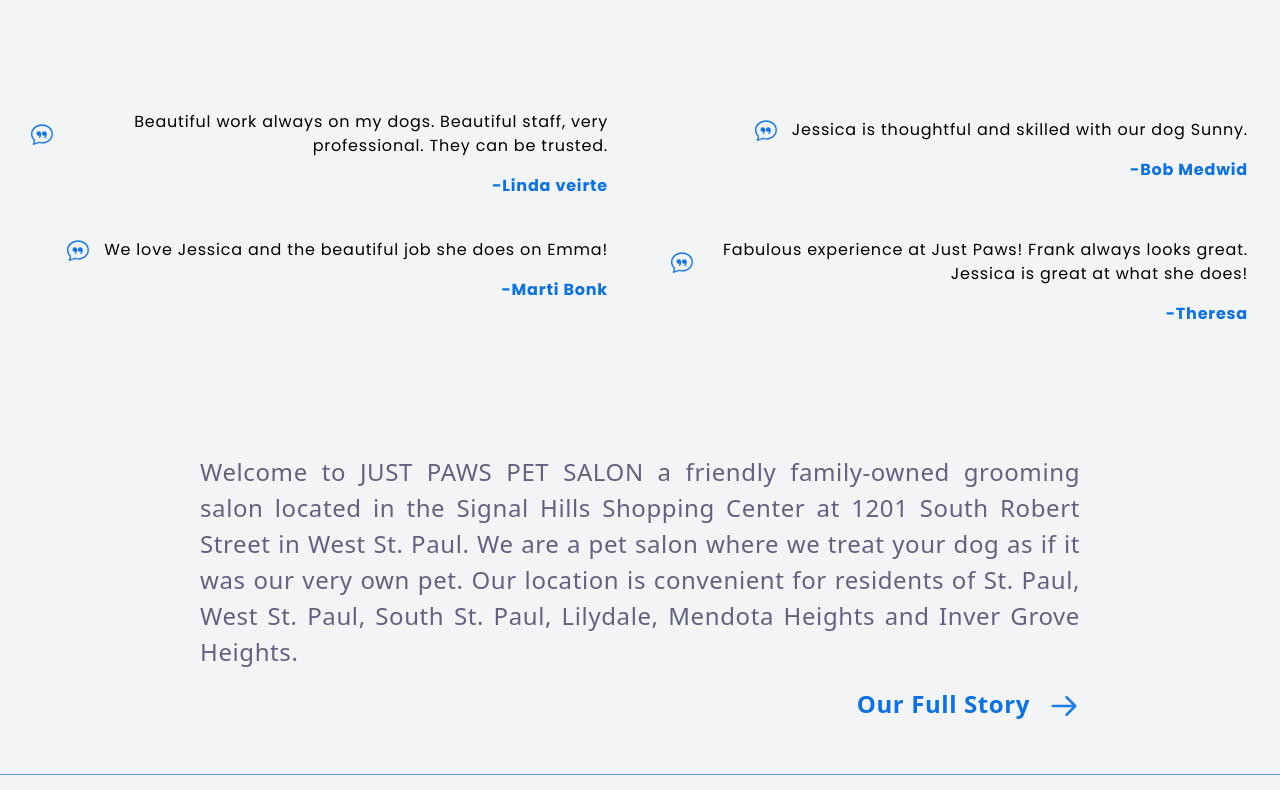
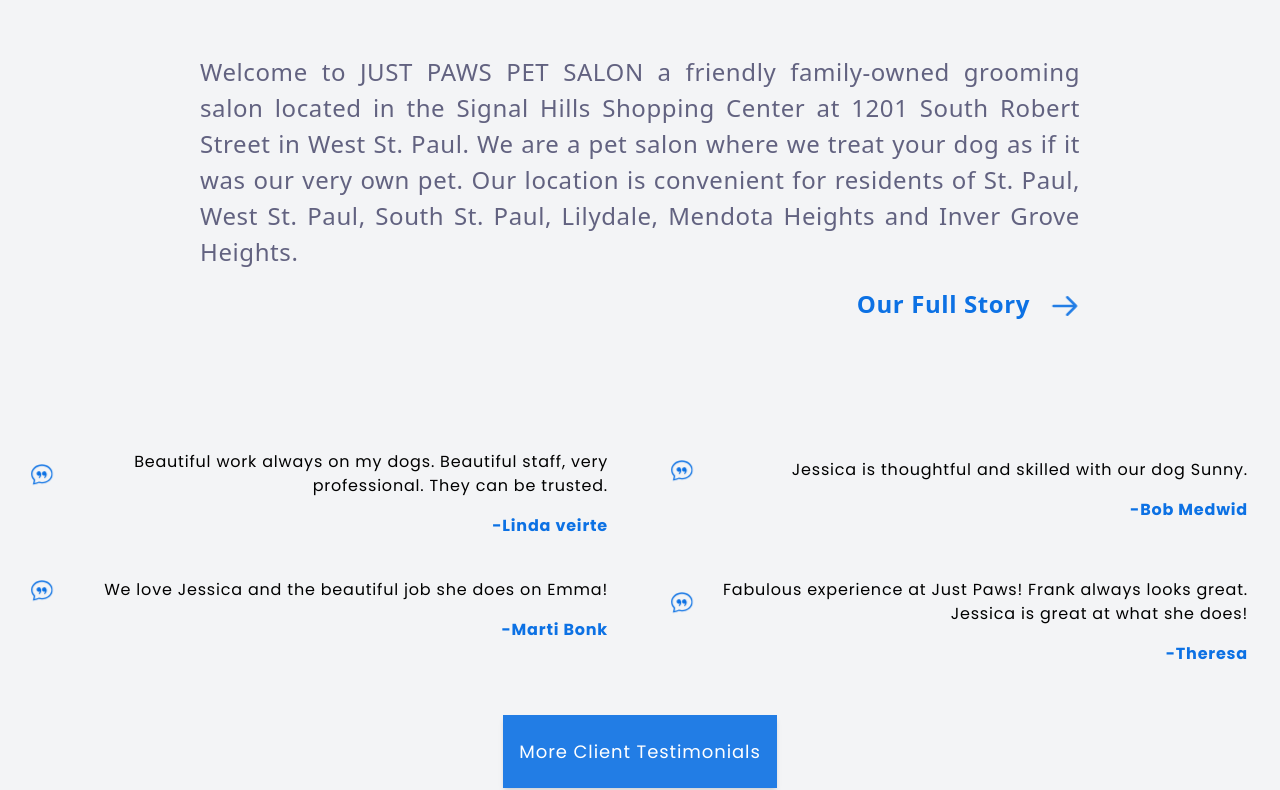
Before and after one commit to latz09/justpaws, a Next.js app: page / in a window 1280 px wide. Shown: the part 770-1560 px from the top of the page. Built offline with nearby package versions, Linux system fonts and the light colour scheme.

Commit message:
testimony page

```diff
--- /dev/null
+++ b/components/Testimonials/AllComments.js
@@ -0,0 +1,18 @@
+import Comment from './Comment';
+import { motion } from 'framer-motion';
+const AllComments = ({ data }) => {
+	return (
+		<>
+			<h1 className="text-center pb-14 text-4xl text-primary font-primary font-normal tracking-wider">What Our Clients Are Saying About Us</h1>
+			<div className='max-w-7xl hidde mx-auto flex flex-wrap flex-auto space-y-2'>
+				{data.map((comment) => (
+					<div key={comment.id} className='w-full md:w-1/2'>
+						<Comment text={comment.comment} name={comment.name} />
+					</div>
+				))}
+			</div>
+		</>
+	);
+};
+
+export default AllComments;
--- a/components/Testimonials/Comment.js
+++ b/components/Testimonials/Comment.js
@@ -3,8 +3,8 @@
 
 const Comment = ({ text, name }) => {
 	return (
-		<div className='font-primary font-normal tracking-wider p-4 grid gap-2 md:gap-4 mx-4 place-items-end '>
-			<div className='flex items-center space-x-4'>
+		<div className='font-primary font-normal tracking-wider p-4 grid gap-2 md:gap-4 mx-4 place-items-end  border-black'>
+			<div className='flex justify-between items-center space-x-3 md:space-x-4 w-full '>
 				<motion.div
 					initial={{ scale: 1 }}
 					animate={{ scale: 1.1 }}
@@ -13,9 +13,12 @@
 						repeat: Infinity,
 						repeatType: 'reverse',
 					}}
-					className=' text-primary text-xl'
+					className=' text-primary text-xl justify-self-start'
 				>
-					<BsChatQuote />{' '}
+					<div className="">
+						{' '}
+						<BsChatQuote />{' '}
+					</div>
 				</motion.div>
 				<span className='text-right'>{text}</span>
 			</div>
--- a/components/about/AboutBlurb.js
+++ b/components/about/AboutBlurb.js
@@ -1,20 +1,21 @@
 import { HiOutlineArrowRight } from 'react-icons/hi';
 import { motion } from 'framer-motion';
 import Link from 'next/link';
+import SlideInContainer from '../utils/animations/SlideInContainer';
 
 const AboutBlurb = () => {
 	return (
 		<div className='max-w-4xl mx-auto text-lg md:text-2xl md:leading-9 tracking-wide text-justify grid px-2 font-normal text-darkblue/80 leading-8'>
-			<p className=''>
+			<p>
 				{`Welcome to JUST PAWS PET SALON a friendly family-owned grooming salon located in the Signal Hills Shopping Center at 1201 South Robert Street in West St. Paul.  We are a pet salon where we treat your dog as if it was our very own pet. Our location is convenient for residents of St. Paul, West St. Paul, South St. Paul, Lilydale, Mendota Heights  and Inver Grove Heights.`}
 			</p>
+
 			<Link href={'/our-full-story'}>
 				<motion.div
 					className='place-self-end flex space-x-2 place-items-center text-primary font-bold py-4 cursor-pointer'
 					initial={{ opacity: 0 }}
 					whileInView={{ opacity: 1 }}
-					whileHover={{ scale: 1.06, opacity: 0.7 }}
-					transition={{ delay: 0.1, duration: 2 }}
+					transition={{ delay: 0.1, duration: 1 }}
 				>
 					<span>Our Full Story</span>
 					<motion.div
--- a/components/layout/navigation/Navbar.js
+++ b/components/layout/navigation/Navbar.js
@@ -36,7 +36,7 @@
 
 					<div
 						onClick={() => setOpen(!open)}
-						className='text-3xl  cursor-pointer md:hidden'
+						className='text-3xl text-lightblue  cursor-pointer md:hidden'
 					>
 						{!open ? (
 							<button
--- a/components/utils/ModalOverlay.js
+++ b/components/utils/ModalOverlay.js
@@ -2,9 +2,9 @@
 
 const ModalOverlay = ({ children, setModalIsOpen }) => {
 	const backDropVariant = {
-		hidden: { x: '-100vw', opacity: 0 },
+		hidden: { opacity: 0 },
 		visible: {
-			x: 0,
+
 			opacity: 1,
 			transition: {
 				duration: 0.4,
@@ -24,7 +24,7 @@
 				variants={backDropVariant}
 				initial='hidden'
 				animate='visible'
-				exit='exit'wwwwwwwwwwwwwwwww
+				exit='exit'
 				className='fixed top-0 left-0 w-full h-full  z-10 bg-black bg-opacity-80 backdrop-blur'
 			>
 				<div
--- /dev/null
+++ b/components/utils/MoreCommentsLink.js
@@ -0,0 +1,14 @@
+import Link from "next/link";
+const MoreCommentsLink = () => {
+	return (
+		<div className='place-self-center hover:scale-110 transition duration-700 mb-12'>
+			<Link href={'/client-comments'}>
+				<a className='px-4 py-6 bg-primary bg-opacity-90 text-white tracking-wider font-primary font-normal md:text-lg shadow-md hover:shadow-lg hover:bg-opacity-100 transition duration-700'>
+					More Client Testimonials
+				</a>
+			</Link>
+		</div>
+	);
+};
+
+export default MoreCommentsLink;
--- /dev/null
+++ b/pages/client-comments.js
@@ -0,0 +1,12 @@
+import { comments } from '../data/comments';
+import Comment from '../components/Testimonials/Comment';
+import AllComments from '../components/Testimonials/AllComments';
+const ClientComments = () => {
+	return (
+		<div className="py-14 gap-8">
+			<AllComments data={comments} />
+		</div>
+	);
+};
+
+export default ClientComments;
--- a/pages/index.js
+++ b/pages/index.js
@@ -1,22 +1,16 @@
 import Link from 'next/link';
 import AboutBlurb from '../components/about/AboutBlurb';
 import LandingHero from '../components/layout/heros/LandingHero';
-import SelectDogSize from '../components/services/Modal/PricingModal';
 import TestimonialComponent from '../components/Testimonials/TestimonialComponent';
-import { ButtonLink } from '../components/utils/Utils';
+import MoreCommentsLink from '../components/utils/MoreCommentsLink';
 
 export default function Home() {
 	return (
-		<div className='grid gap-14 mb-9 bg-gray-100'>
+		<div className='grid gap-14 pb-14 bg-gray-100'>
 			<LandingHero />
+			<AboutBlurb />
 			<TestimonialComponent />
-			<div>
-				{/* <Link href={'/contact-us'} >
-					<a>More Client Comments</a>
-				</Link> */}
-			</div>
-			<AboutBlurb />
-
+		<MoreCommentsLink />
 		</div>
 	);
 }
```
